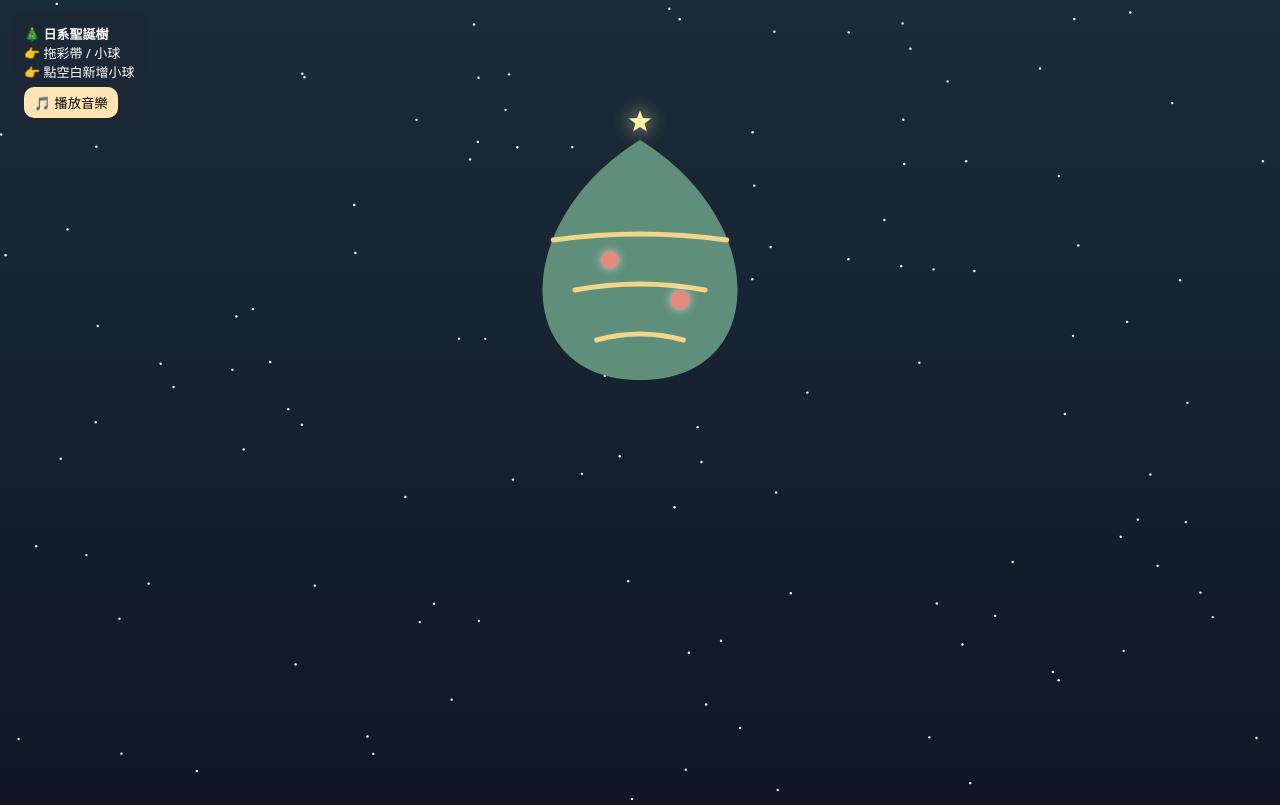
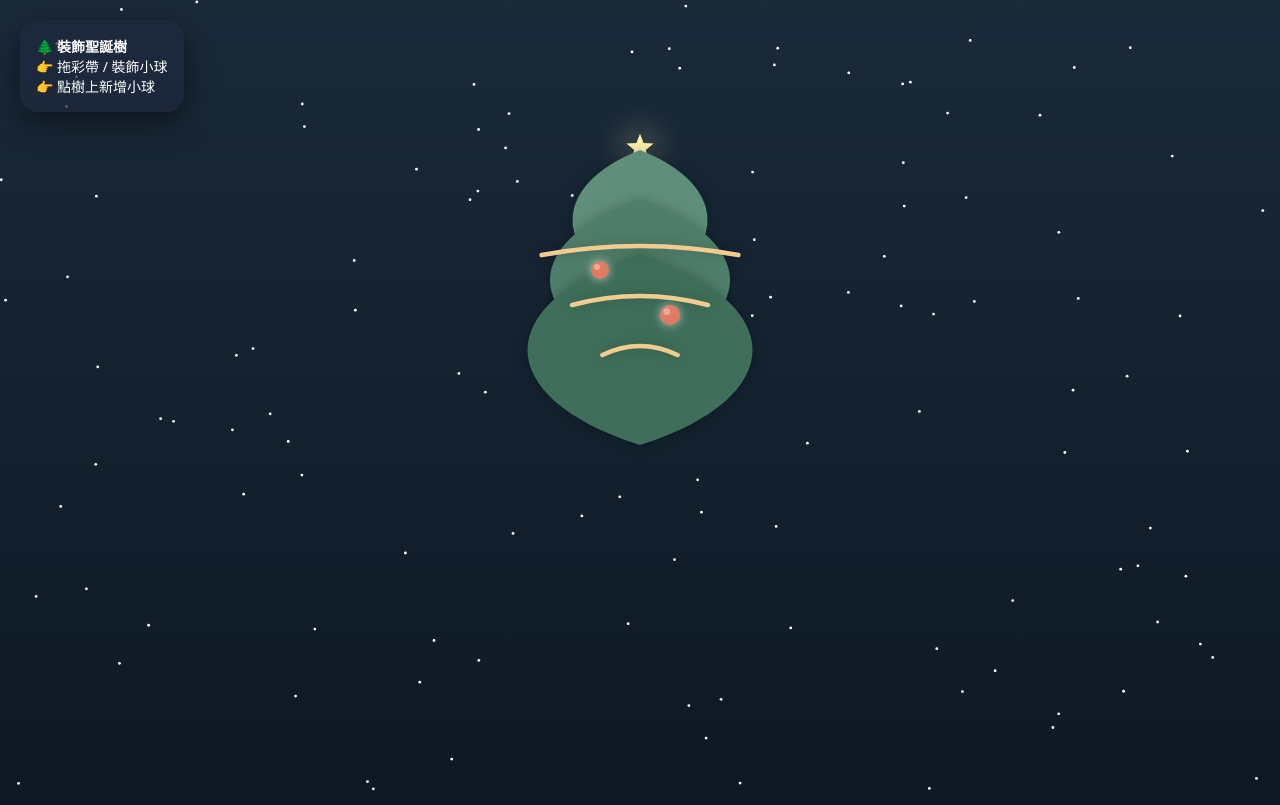
Before and after one commit to Tinaliu-1027/Tinaliu-1027.github.io, a plain HTML site: page index.html in a window 1280 px wide. Drawn offline with Linux system fonts and the light colour scheme.

Commit message:
Update index.html

```diff
--- a/index.html
+++ b/index.html
@@ -2,34 +2,26 @@
 <html lang="zh-Hant">
 <head>
 <meta charset="UTF-8">
-<title>日系風格聖誕樹（手機＋音樂完整版）</title>
-<meta name="viewport" content="width=device-width, initial-scale=1.0, user-scalable=no">
+<title>吉卜力風格聖誕樹</title>
+<meta name="viewport" content="width=device-width, initial-scale=1.0">
 <style>
 body{
   margin:0;
-  background:linear-gradient(#1c2b3a,#0f1824);
+  background:linear-gradient(#1a2a3a,#0e1824);
   overflow:hidden;
-  touch-action:none;
   font-family:system-ui,-apple-system,sans-serif;
   color:white;
 }
 .controls{
   position:fixed;
-  left:12px;
-  top:12px;
-  background:rgba(30,40,55,.78);
-  padding:12px;
-  border-radius:14px;
-  font-size:13px;
+  left:20px;
+  top:20px;
+  background:rgba(30,40,60,.75);
+  padding:16px;
+  border-radius:18px;
+  font-size:14px;
+  box-shadow:0 10px 30px rgba(0,0,0,.5);
   z-index:10;
-}
-button{
-  margin-top:6px;
-  padding:6px 10px;
-  border-radius:10px;
-  border:none;
-  background:#ffe6b3;
-  cursor:pointer;
 }
 </style>
 </head>
@@ -37,21 +29,14 @@ button{
 <body>
 
 <div class="controls">
-  <strong>🎄 日系聖誕樹</strong><br>
-  👉 拖彩帶 / 小球<br>
-  👉 點空白新增小球<br>
-  <button id="musicBtn">🎵 播放音樂</button>
+  <strong>🌲 裝飾聖誕樹</strong><br>
+  👉 拖彩帶 / 裝飾小球<br>
+  👉 點樹上新增小球
 </div>
-
-<!-- 🎵 背景音樂（Pixabay 無版權） -->
-<audio id="bgm" loop preload="auto">
-  <source src="https://cdn.pixabay.com/download/audio/2022/03/15/audio_3c7d3d0b2e.mp3" type="audio/mpeg">
-</audio>
 
 <canvas id="c"></canvas>
 
 <script>
-/* ========= 基本設定 ========= */
 const canvas = document.getElementById("c");
 const ctx = canvas.getContext("2d");
 const CX = ()=>canvas.width/2;
@@ -60,184 +45,146 @@ function resize(){
   canvas.width = innerWidth;
   canvas.height = innerHeight;
 }
-resize(); addEventListener("resize",resize);
+resize(); addEventListener("resize", resize);
 
-/* ========= 🎵 音樂（關鍵修正） ========= */
-const bgm = document.getElementById("bgm");
-const musicBtn = document.getElementById("musicBtn");
-bgm.volume = 0.4;
-let isPlaying = false;
-
-musicBtn.addEventListener("click", () => {
-  if (!isPlaying) {
-    bgm.play().then(()=>{
-      isPlaying = true;
-      musicBtn.textContent = "⏸ 暫停音樂";
-    }).catch(()=>{
-      alert("瀏覽器阻擋播放，請再點一次");
-    });
-  } else {
-    bgm.pause();
-    isPlaying = false;
-    musicBtn.textContent = "🎵 播放音樂";
-  }
-});
-
-/* ========= 🌲 樹參數 ========= */
-const treeTop = 140;
+/* 🌲 樹形參數（吉卜力比例） */
+const treeTop = 170;
 const treeBottom = 380;
-const maxWidth = 260;
+const maxWidth = 300;
 
 function treeWidthAt(y){
   const t = (y-treeTop)/(treeBottom-treeTop);
-  return maxWidth*(1-t*0.8);
+  return maxWidth*(1-t*0.85);
 }
 
-/* ========= 🎀 彩帶 ========= */
+/* 🎀 彩帶（可拖） */
 const ribbons=[
-  {y:240,offset:0},
-  {y:290,offset:0},
-  {y:340,offset:0}
+  {y:255,offset:0},
+  {y:305,offset:0},
+  {y:355,offset:0}
 ];
 
-/* ========= 🔴 裝飾小球 ========= */
+/* 🔴 裝飾小球 */
 const balls=[
-  {x:-30,y:260,r:9},
-  {x:40,y:300,r:10}
+  {x:-40,y:270,r:9},
+  {x:30,y:315,r:10}
 ];
 
-let dragging=null;
-let dragType=null;
-let moved=false;
+let dragging=null, type=null;
 
-/* ========= ⭐ 五角星 ========= */
-let starPulse=1,dir=0.008;
+/* ⭐ 五角星動畫 */
+let starPulse=1,dir=0.006;
 
-/* ========= 觸控 / 滑鼠共用 ========= */
-function getPos(e){
-  if(e.touches){
-    return {x:e.touches[0].clientX,y:e.touches[0].clientY};
-  }
-  return {x:e.offsetX,y:e.offsetY};
-}
-
-function start(e){
-  e.preventDefault();
-  moved=false;
-  const {x,y}=getPos(e);
+/* 🖱 互動 */
+canvas.onmousedown=e=>{
+  const x=e.offsetX,y=e.offsetY;
 
   ribbons.forEach(r=>{
-    if(Math.abs(y-r.y)<14){
-      dragging=r; dragType="ribbon";
-    }
+    if(Math.abs(y-r.y)<10){ dragging=r; type="ribbon"; }
   });
 
   balls.forEach(b=>{
-    if(Math.hypot(x-(CX()+b.x),y-b.y)<b.r+10){
-      dragging=b; dragType="ball";
+    if(Math.hypot(x-(CX()+b.x),y-b.y)<b.r+6){
+      dragging=b; type="ball";
     }
   });
-}
+};
 
-function move(e){
+canvas.onmousemove=e=>{
   if(!dragging) return;
-  e.preventDefault();
-  moved=true;
-  const {x,y}=getPos(e);
+  if(type==="ribbon") dragging.offset=e.offsetX-CX();
+  if(type==="ball"){
+    dragging.x=e.offsetX-CX();
+    dragging.y=e.offsetY;
+  }
+};
 
-  if(dragType==="ribbon") dragging.offset=x-CX();
-  if(dragType==="ball"){
-    dragging.x=x-CX();
-    dragging.y=y;
-  }
-}
-
-function end(e){
-  if(!dragging && !moved){
-    const {x,y}=getPos(e);
+canvas.onmouseup=e=>{
+  if(!dragging){
+    const y=e.offsetY;
     if(y>treeTop && y<treeBottom){
-      balls.push({x:x-CX(),y,r:8+Math.random()*3});
+      balls.push({
+        x:e.offsetX-CX(),
+        y,
+        r:8+Math.random()*3
+      });
     }
   }
-  dragging=null; dragType=null;
-}
+  dragging=null; type=null;
+};
 
-canvas.addEventListener("mousedown",start);
-canvas.addEventListener("mousemove",move);
-canvas.addEventListener("mouseup",end);
-canvas.addEventListener("touchstart",start,{passive:false});
-canvas.addEventListener("touchmove",move,{passive:false});
-canvas.addEventListener("touchend",end);
-
-/* ========= 繪製 ========= */
-function drawTree(){
-  ctx.fillStyle="#5f8f7a";
+/* 🌿 手繪樹葉 */
+function softLeaf(y,w,h,color){
+  ctx.fillStyle=color;
+  ctx.shadowColor="rgba(0,0,0,.25)";
+  ctx.shadowBlur=14;
   ctx.beginPath();
-  ctx.moveTo(CX(),treeTop);
-  ctx.bezierCurveTo(
-    CX()-maxWidth/2,treeTop+80,
-    CX()-maxWidth/2,treeBottom,
-    CX(),treeBottom
-  );
-  ctx.bezierCurveTo(
-    CX()+maxWidth/2,treeBottom,
-    CX()+maxWidth/2,treeTop+80,
-    CX(),treeTop
-  );
+  ctx.moveTo(CX(),y-h);
+  ctx.bezierCurveTo(CX()-w/2,y-h/2,CX()-w/2,y+h/2,CX(),y+h);
+  ctx.bezierCurveTo(CX()+w/2,y+h/2,CX()+w/2,y-h/2,CX(),y-h);
   ctx.fill();
 }
 
+/* ⭐ 五角星 */
+function drawStar(){
+  starPulse+=dir;
+  if(starPulse>1.2||starPulse<0.85)dir*=-1;
+
+  ctx.save();
+  ctx.translate(CX(),treeTop-22);
+  ctx.scale(starPulse,starPulse);
+  ctx.fillStyle="#fff3b0";
+  ctx.shadowColor="#fff3b0";
+  ctx.shadowBlur=35;
+  ctx.beginPath();
+  for(let i=0;i<5;i++){
+    ctx.lineTo(Math.cos((18+i*72)*Math.PI/180)*14,
+               -Math.sin((18+i*72)*Math.PI/180)*14);
+    ctx.lineTo(Math.cos((54+i*72)*Math.PI/180)*6,
+               -Math.sin((54+i*72)*Math.PI/180)*6);
+  }
+  ctx.fill();
+  ctx.restore();
+}
+
+/* 🎀 彩帶（貼樹） */
 function drawRibbons(){
-  ctx.strokeStyle="#f3d58a";
-  ctx.lineWidth=5;
+  ctx.strokeStyle="#f2cc8f";
+  ctx.lineWidth=4.5;
   ctx.lineCap="round";
+
   ribbons.forEach(r=>{
     const w=treeWidthAt(r.y)/2;
     ctx.beginPath();
     ctx.moveTo(CX()-w+r.offset*0.2,r.y);
-    ctx.quadraticCurveTo(CX()+r.offset,r.y-12,CX()+w+r.offset*0.2,r.y);
+    ctx.quadraticCurveTo(CX()+r.offset,r.y-18,CX()+w+r.offset*0.2,r.y);
     ctx.stroke();
   });
 }
 
+/* 🔴 裝飾小球 */
 function drawBalls(){
   balls.forEach(b=>{
-    ctx.fillStyle="#e38b7a";
+    ctx.fillStyle="#e07a5f";
     ctx.shadowColor="rgba(255,255,255,.6)";
-    ctx.shadowBlur=8;
+    ctx.shadowBlur=10;
     ctx.beginPath();
     ctx.arc(CX()+b.x,b.y,b.r,0,Math.PI*2);
+    ctx.fill();
+
+    ctx.fillStyle="rgba(255,255,255,.35)";
+    ctx.beginPath();
+    ctx.arc(CX()+b.x-b.r/3,b.y-b.r/3,b.r/3,0,Math.PI*2);
     ctx.fill();
   });
   ctx.shadowBlur=0;
 }
 
-function drawStar(){
-  starPulse+=dir;
-  if(starPulse>1.2||starPulse<0.9) dir*=-1;
-  ctx.save();
-  ctx.translate(CX(),treeTop-18);
-  ctx.scale(starPulse,starPulse);
-  ctx.fillStyle="#fff1a8";
-  ctx.shadowColor="#fff1a8";
-  ctx.shadowBlur=20;
-  ctx.beginPath();
-  for(let i=0;i<5;i++){
-    ctx.lineTo(Math.cos((18+i*72)*Math.PI/180)*12,
-               -Math.sin((18+i*72)*Math.PI/180)*12);
-    ctx.lineTo(Math.cos((54+i*72)*Math.PI/180)*5,
-               -Math.sin((54+i*72)*Math.PI/180)*5);
-  }
-  ctx.closePath();
-  ctx.fill();
-  ctx.restore();
-}
-
-/* ========= 背景 ========= */
+/* ❄ 背景雪 */
 const snow=Array.from({length:120},()=>({
   x:Math.random()*innerWidth,
   y:Math.random()*innerHeight,
-  s:Math.random()*0.4+0.2
+  s:Math.random()*0.5+0.3
 }));
 
 function drawBG(){
@@ -246,7 +193,7 @@ function drawBG(){
     s.y+=s.s;
     if(s.y>canvas.height) s.y=0;
     ctx.beginPath();
-    ctx.arc(s.x,s.y,1.2,0,Math.PI*2);
+    ctx.arc(s.x,s.y,1.4,0,Math.PI*2);
     ctx.fill();
   });
 }
@@ -255,7 +202,9 @@ function draw(){
   ctx.clearRect(0,0,canvas.width,canvas.height);
   drawBG();
   drawStar();
-  drawTree();
+  softLeaf(220,180,70,"#5f8f7a");
+  softLeaf(280,240,80,"#4f7f6a");
+  softLeaf(350,300,95,"#3f6f5a");
   drawRibbons();
   drawBalls();
   requestAnimationFrame(draw);
```
